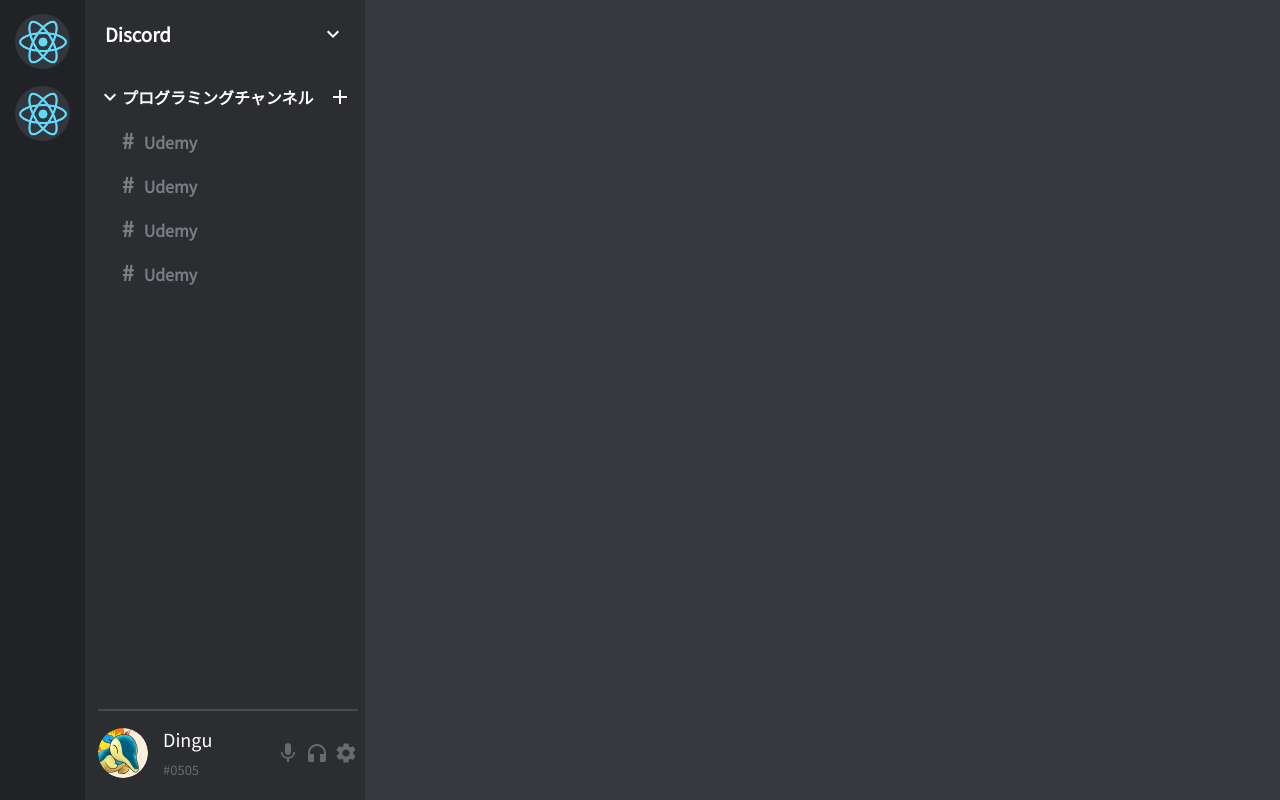
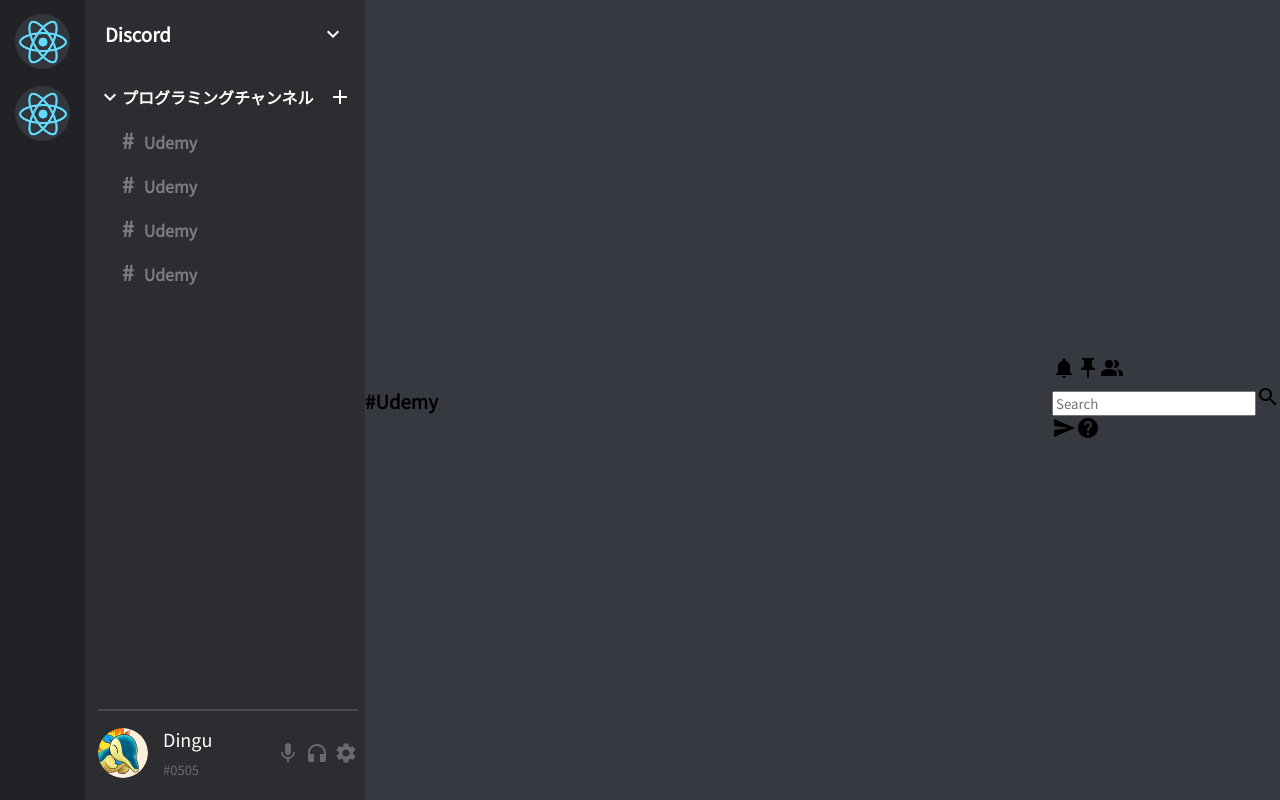
Before and after one commit to Dingu-suke/discord-clone, a React (Create React App) app: page / in a window 1280 px wide. Built offline with nearby package versions, Linux system fonts and the light colour scheme.

Commit message:
一旦セーブ

```diff
--- a/src/components/chat/Chat.tsx
+++ b/src/components/chat/Chat.tsx
@@ -1,12 +1,16 @@
 import React from 'react';
 import './Chat.scss';
+import ChatHeader from './ChatHeader';
 
 const Chat = () => {
   return (
   <div className="chat">
       {/* chat header */}
+      <ChatHeader />
       {/* chat messages */}
+      <div className='chatMessages'></div>
       {/* chat input */}
+      <div className='chatInput'></div>
     </div>
   );
 }
--- /dev/null
+++ b/src/components/chat/ChatHeader.scss
@@ -0,0 +1,6 @@
+.chatHeader {
+  display: flex;
+  align-items: center;
+  justify-content: space-between;
+  width: 100%;
+}
--- /dev/null
+++ b/src/components/chat/ChatHeader.tsx
@@ -0,0 +1,34 @@
+import React from 'react';
+import './ChatHeader.scss';
+import NotificationsIcon from '@mui/icons-material/Notifications';
+import PushPinIcon from '@mui/icons-material/PushPin';
+import PeopleAltIcon from '@mui/icons-material/PeopleAlt';
+import SearchIcon from '@mui/icons-material/Search';
+import HelpIcon from '@mui/icons-material/Help';
+import SendIcon from '@mui/icons-material/Send';
+
+const ChatHeader = () => {
+  return (
+    <div className='chatHeader'>
+      <div className='chatHeaderLeft'>
+        <h3>
+          <span className='chatHeaderHash'>#</span>
+          Udemy
+        </h3>
+      </div>
+      <div className='chatHeaderRight'>
+        <NotificationsIcon />
+        <PushPinIcon />
+        <PeopleAltIcon />
+        <div className="chatHeaderSearch">
+          <input type="text" placeholder='Search' />
+          <SearchIcon />
+        </div>
+        <SendIcon />
+        <HelpIcon />
+      </div>
+    </div>
+  )
+}
+
+export default ChatHeader
```
